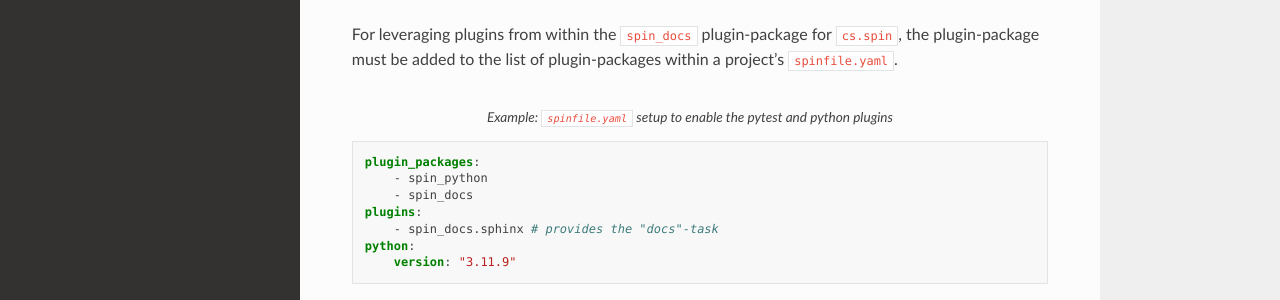
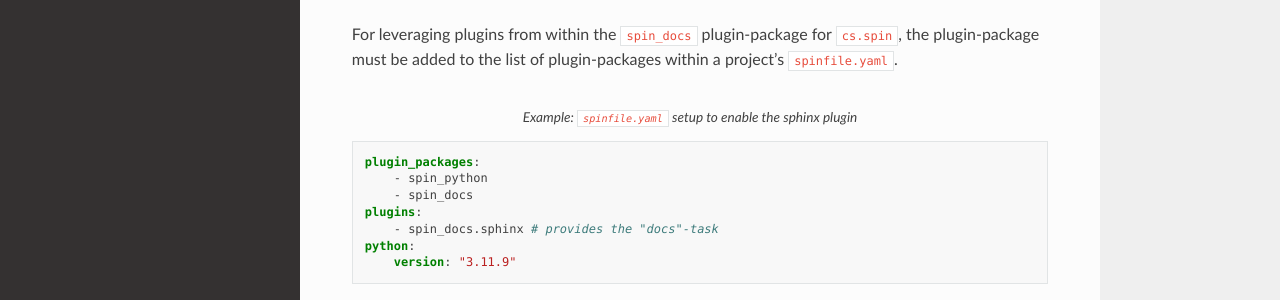
Before and after one commit to cslab/csspin-docs, a Sphinx documentation site: the page built from doc/installation.rst, in a window 1280 px wide and 937 px high. Shown: the part 209-509 px from the top of the window. Built offline with Sphinx 7.4.7 and the Read the Docs theme 3.1.0, drawn with Linux system fonts in a browser that asks for light colours; pages that are not in the unit, such as notebooks, are missing from menus.

Commit message:
Update the documentation

```diff
--- a/doc/index.rst
+++ b/doc/index.rst
@@ -20,5 +20,4 @@
    :caption: Contents:
 
    installation.rst
-   development.rst
    plugins/sphinx.rst
--- a/doc/installation.rst
+++ b/doc/installation.rst
@@ -15,7 +15,7 @@
 within a project's ``spinfile.yaml``.
 
 .. code-block:: yaml
-    :caption: Example: ``spinfile.yaml`` setup to enable the pytest and python plugins
+    :caption: Example: ``spinfile.yaml`` setup to enable the sphinx plugin
 
     plugin_packages:
         - spin_python
--- a/doc/plugins/sphinx.rst
+++ b/doc/plugins/sphinx.rst
@@ -27,7 +27,7 @@
 at least contain the following configuration.
 
 .. code-block:: yaml
-    :caption: Minimal configuration of ``spinfile.yaml`` to leverage ``spin_python.sphinx``
+    :caption: Minimal configuration of ``spinfile.yaml`` to leverage ``spin_docsc.sphinx``
 
     plugin_packages:
         - spin_docs
```
